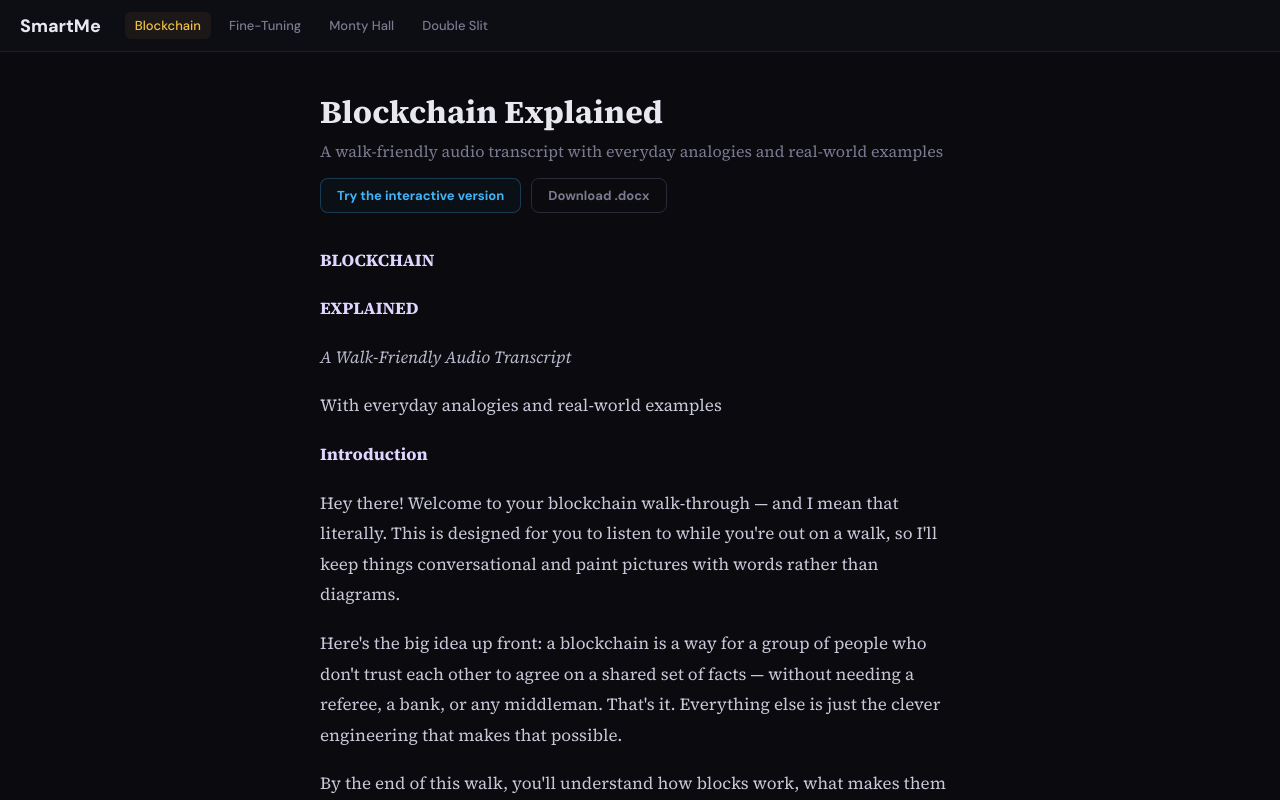
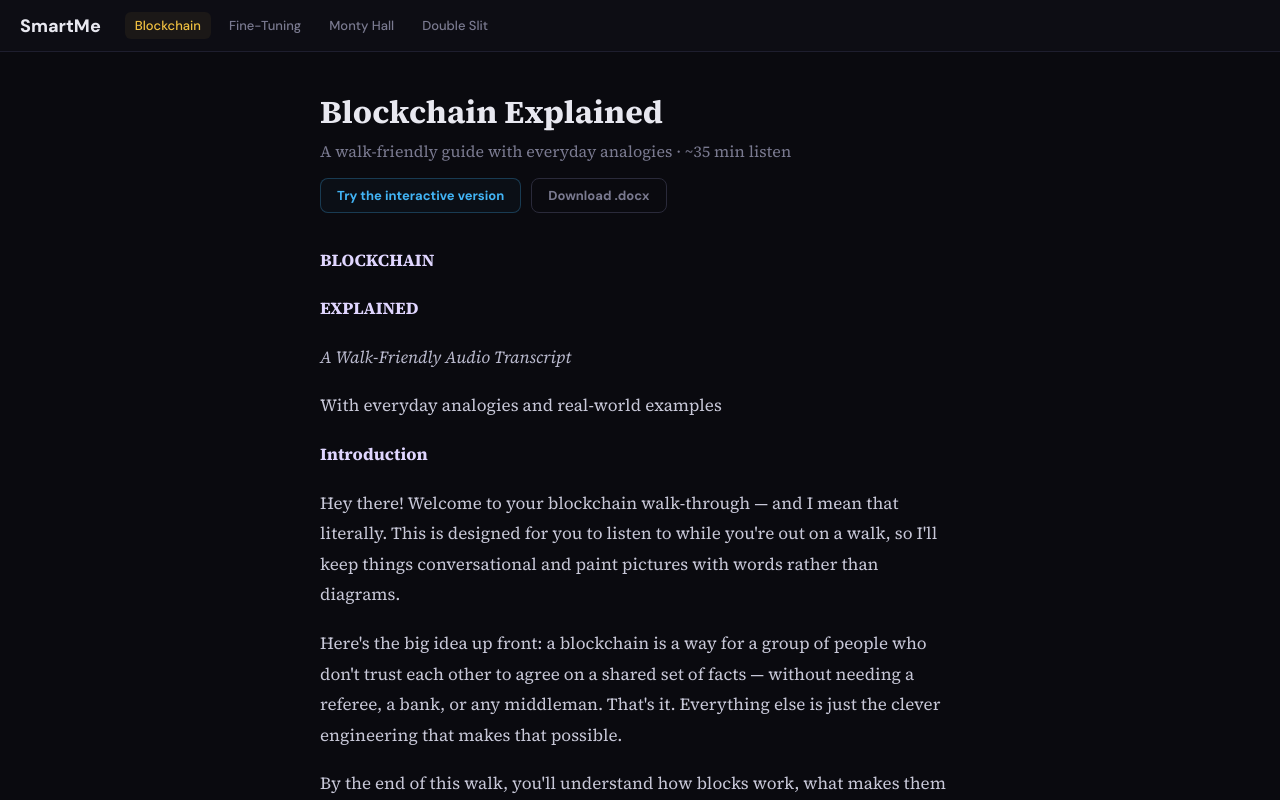
Before and after one commit to lukaszquant/smartme, a React (Vite) app in the folder site/: page /blockchain in a window 1280 px wide. Shown: the top 800 px of the page. Built offline with nearby package versions, Linux system fonts and the light colour scheme.

Commit message:
Add listening times and make timing format consistent
All articles now show '~Xm listen' consistently on both the
homepage tags and transcript page subtitles. Times based on
word count at ~150 wpm.

```diff
--- a/site/src/pages/BlockchainTranscript.jsx
+++ b/site/src/pages/BlockchainTranscript.jsx
@@ -5,7 +5,7 @@ export default function BlockchainTranscript() {
   return (
     <TranscriptPage
       title="Blockchain Explained"
-      subtitle="A walk-friendly audio transcript with everyday analogies and real-world examples"
+      subtitle="A walk-friendly guide with everyday analogies · ~35 min listen"
       html={html}
       interactivePath="/blockchain/interactive"
       downloadFile="/downloads/blockchain-transcript.docx"
--- a/site/src/pages/DoubleSlitTranscript.jsx
+++ b/site/src/pages/DoubleSlitTranscript.jsx
@@ -5,7 +5,7 @@ export default function DoubleSlitTranscript() {
   return (
     <TranscriptPage
       title="The Double Slit Experiment"
-      subtitle="A walking script on the most important experiment in all of physics"
+      subtitle="The most important experiment in all of physics · ~22 min listen"
       html={html}
       interactivePath="/double-slit/interactive"
       downloadFile="/downloads/double-slit-transcript.docx"
--- a/site/src/pages/FineTuningTranscript.jsx
+++ b/site/src/pages/FineTuningTranscript.jsx
@@ -5,7 +5,7 @@ export default function FineTuningTranscript() {
   return (
     <TranscriptPage
       title="Why Is the Universe Just Right?"
-      subtitle="A walking narration on fine-tuning, the multiverse, and why the answer might be wrong"
+      subtitle="Fine-tuning, the multiverse, and why the answer might be wrong · ~10 min listen"
       html={html}
       interactivePath="/fine-tuning/interactive"
       downloadFile="/downloads/fine-tuning-transcript.docx"
--- a/site/src/pages/Home.jsx
+++ b/site/src/pages/Home.jsx
@@ -6,7 +6,7 @@ const ESSAYS = [
     path: "/blockchain",
     title: "Blockchain Explained",
     description: "A walk-friendly guide to how blockchains work — from shared notebooks to proof of stake, with everyday analogies.",
-    tag: "~25 min read",
+    tag: "~35 min listen",
     icon: "🔗",
     color: "#42b4f5",
   },
@@ -14,7 +14,7 @@ const ESSAYS = [
     path: "/fine-tuning",
     title: "Why Is the Universe Just Right?",
     description: "Fine-tuning, the multiverse, and why the answer might be wrong. Based on David Deutsch's The Beginning of Infinity.",
-    tag: "~30 min read",
+    tag: "~10 min listen",
     icon: "🎛️",
     color: "#a78bfa",
   },
@@ -22,7 +22,7 @@ const ESSAYS = [
     path: "/monty-hall",
     title: "The Monty Hall Problem",
     description: "A probability paradox that fools almost everyone — why you should always switch doors.",
-    tag: "~15 min read",
+    tag: "~12 min listen",
     icon: "🚪",
     color: "#f0c040",
   },
@@ -30,7 +30,7 @@ const ESSAYS = [
     path: "/double-slit",
     title: "The Double Slit Experiment",
     description: "The most important experiment in physics — waves, particles, and why observation changes everything.",
-    tag: "~30 min read",
+    tag: "~22 min listen",
     icon: "🌊",
     color: "#e05050",
   },
--- a/site/src/pages/MontyHallTranscript.jsx
+++ b/site/src/pages/MontyHallTranscript.jsx
@@ -5,7 +5,7 @@ export default function MontyHallTranscript() {
   return (
     <TranscriptPage
       title="The Monty Hall Problem"
-      subtitle="A walking audiobook — why you should always switch doors"
+      subtitle="Why you should always switch doors · ~12 min listen"
       html={html}
       interactivePath="/monty-hall/interactive"
       downloadFile="/downloads/monty-hall-transcript.docx"
```
